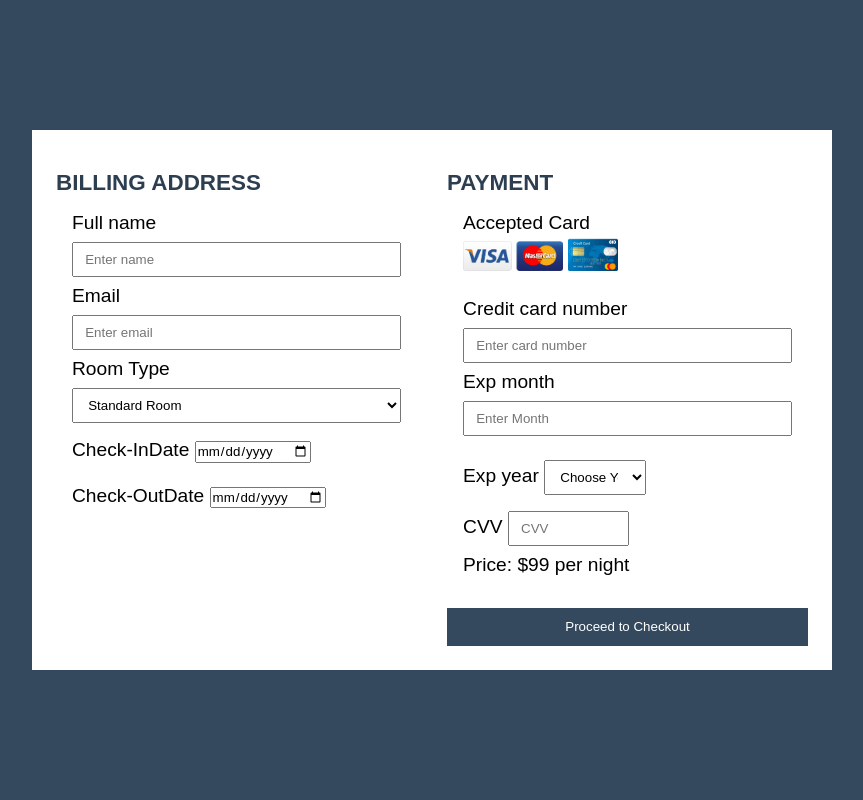
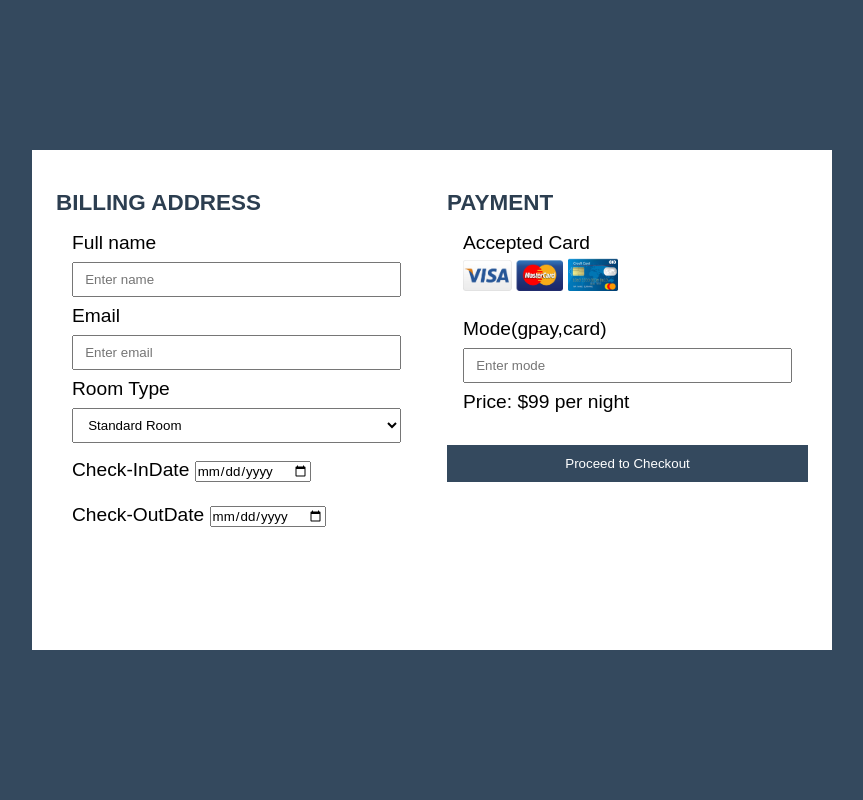
Before and after one commit to Samipthi/Hotel-Reservation-System, a PHP site: page /Hotel-Reservation-System/payment.php in a window 1280 px wide. Shown: the whole page, without its empty margins (208-1071 px from the left). Run offline with PHP 8.4, Linux system fonts and the light colour scheme; the visitor is signed in with stand-in values (Sample User, id 1).

Commit message:
ui changed

```diff
--- a/payment.php
+++ b/payment.php
@@ -49,6 +49,9 @@ if($usermail == true){
                     <br><br>
                     Check-OutDate
                     <input type="date" name="check-OutDate" placeholder="date">
+<br>
+
+
                 </form>
             </div>
             <div class="right">
@@ -59,28 +62,8 @@ if($usermail == true){
                     <img src="image/card2.png" width="50">
                     <br><br>
 
-                    Credit card number
-                    <input type="text" name="cardNumber" placeholder="Enter card number">
-
-                    Exp month
-                    <input type="text" name="expMonth" placeholder="Enter Month">
-                    <div id="zip">
-                        <label>
-                            Exp year
-                            <select name="expYear">
-                                <option>Choose Year..</option>
-                                <option>2022</option>
-                                <option>2023</option>
-                                <option>2024</option>
-                                <option>2025</option>
-                            </select>
-                        </label>
-                        <label>
-                            CVV
-                            <input type="number" name="cvv" placeholder="CVV">
-                        </label>
-                    </div>
-
+                    Mode(gpay,card)
+                    <input type="text" name="mode" placeholder="Enter mode">
                     <!-- Display the price dynamically based on the selected room type -->
                     <div id="priceDisplay">
                         Price: $99 per night <!-- Default price for Standard Room -->
```
